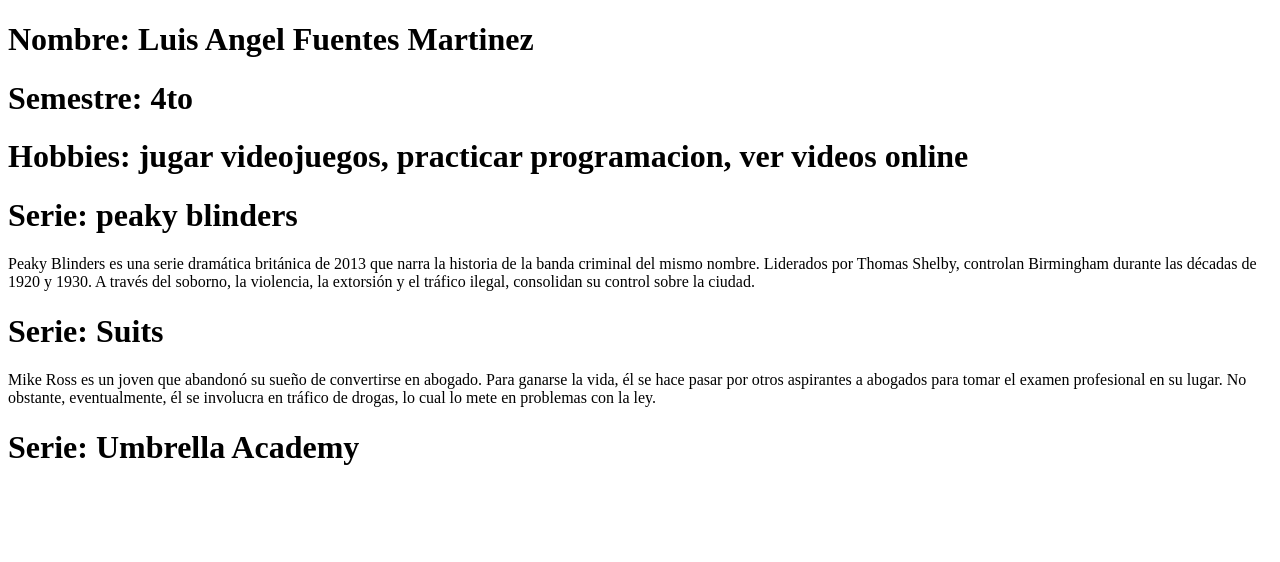
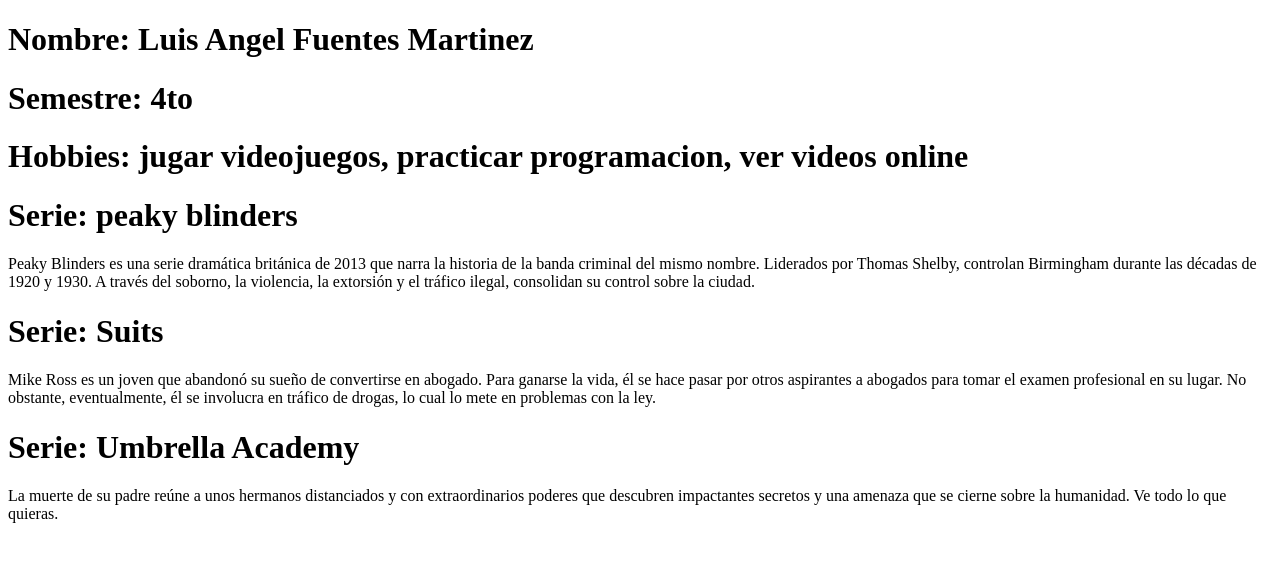
Before and after one commit to Fuentes-web/TALLERDW, a plain HTML site: page index.html in a window 1280 px wide. Drawn offline with Linux system fonts and the light colour scheme.

Commit message:
descripcion umbrella academy

```diff
--- a/index.html
+++ b/index.html
@@ -20,5 +20,8 @@
          para tomar el examen profesional en su lugar. No obstante, eventualmente,
          él se involucra en tráfico de drogas, lo cual lo mete en problemas con la ley.</p>
     <h1>Serie: Umbrella Academy</h1>
+    <p>La muerte de su padre reúne a unos hermanos distanciados y
+        con extraordinarios poderes que descubren impactantes secretos y
+        una amenaza que se cierne sobre la humanidad. Ve todo lo que quieras.</p>
 </body>
 </html>
```
